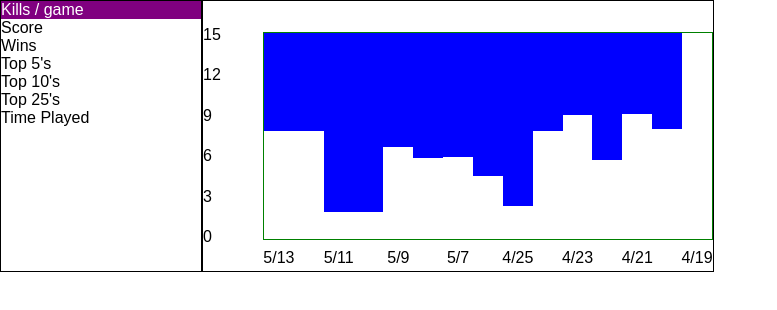
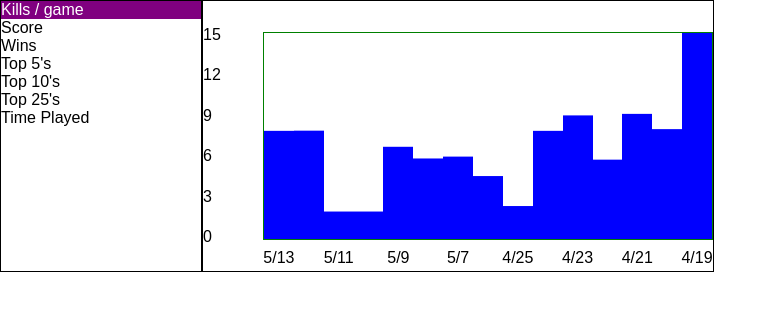
Before and after one commit to ettubrutesbro/lilgraf, a React (Create React App) app: page / in a window 1280 px wide. Shown: the top 310 px of the page, without its empty margins (0-777 px from the left). Built offline with nearby package versions, Linux system fonts and the light colour scheme.

Commit message:
animated, positive bars

```diff
--- a/src/App.css
+++ b/src/App.css
@@ -70,6 +70,8 @@
 
     }
       .trends .graph .barsDates .bars .bar{
+        transform-origin: 50% 100%;
+        transition: transform .2s;
         /*the funny thing is without absolute positioning this is actually the 'negative space'
           but that saves the work of having to getDOMNode / width for x-offsets
         */
--- a/src/App.js
+++ b/src/App.js
@@ -8,7 +8,7 @@ const statsToUse = [
   //you could make it dynamic to accommodate for crazy outlier values, but the value added
   // of a trend graph is probably to track trends, not outliers and world records, right?
   {title: 'Kills / game', datalabel: 'kills', rangeTop: 15, rangeBottom: 0},
-  {title: 'Score', datalabel: 'score', rangeTop: 15000, rangeBottom: 0},
+  {title: 'Score', datalabel: 'score', rangeTop: 15000, rangeBottom: 0, divideBy: 1000},
   {title: 'Wins', datalabel: 'placetop1', rangeTop: 12, rangeBottom: 0},
   {title: 'Top 5\'s', datalabel: 'placetop5', rangeTop: 15, rangeBottom: 0},
   {title: 'Top 10\'s', datalabel: 'placetop10', rangeTop: 15, rangeBottom: 0},
@@ -87,8 +87,10 @@ class TrendGraph extends Component {
                   className = 'bar'
                   style = {{
                     width: 100/this.props.xTicks + '%',
-                    //!important: this fill is the NEGATIVE
-                    height: (100 - ((shownData[i]-rangeBottom) / (rangeTop - rangeBottom) * 100)) + '%',
+                    // height: (100 - ((shownData[i]-rangeBottom) / (rangeTop - rangeBottom) * 100)) + '%',
+                    //animation based height?
+                    height: '100%',
+                    transform: `scaleY(${((shownData[i]-rangeBottom) / (rangeTop - rangeBottom))})`,
                     backgroundColor: 'blue'
                   }}
                 />
```
